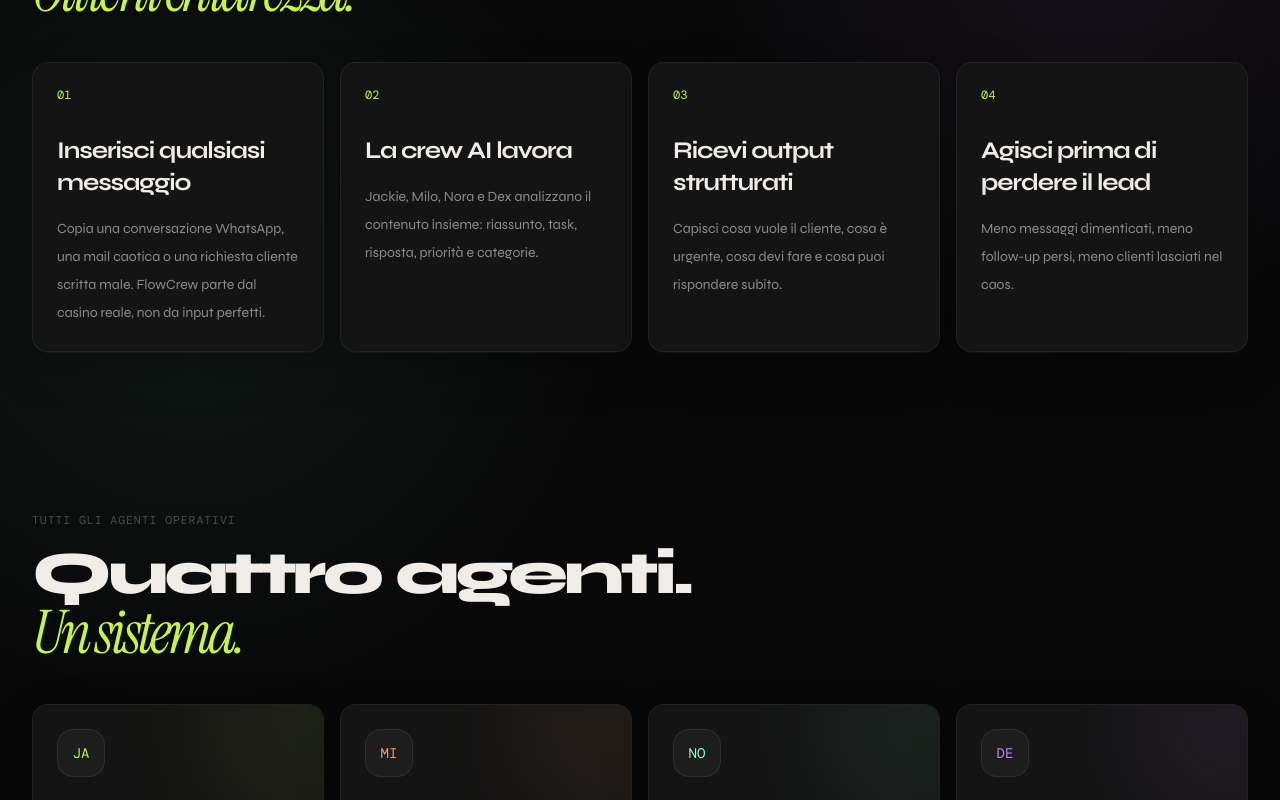
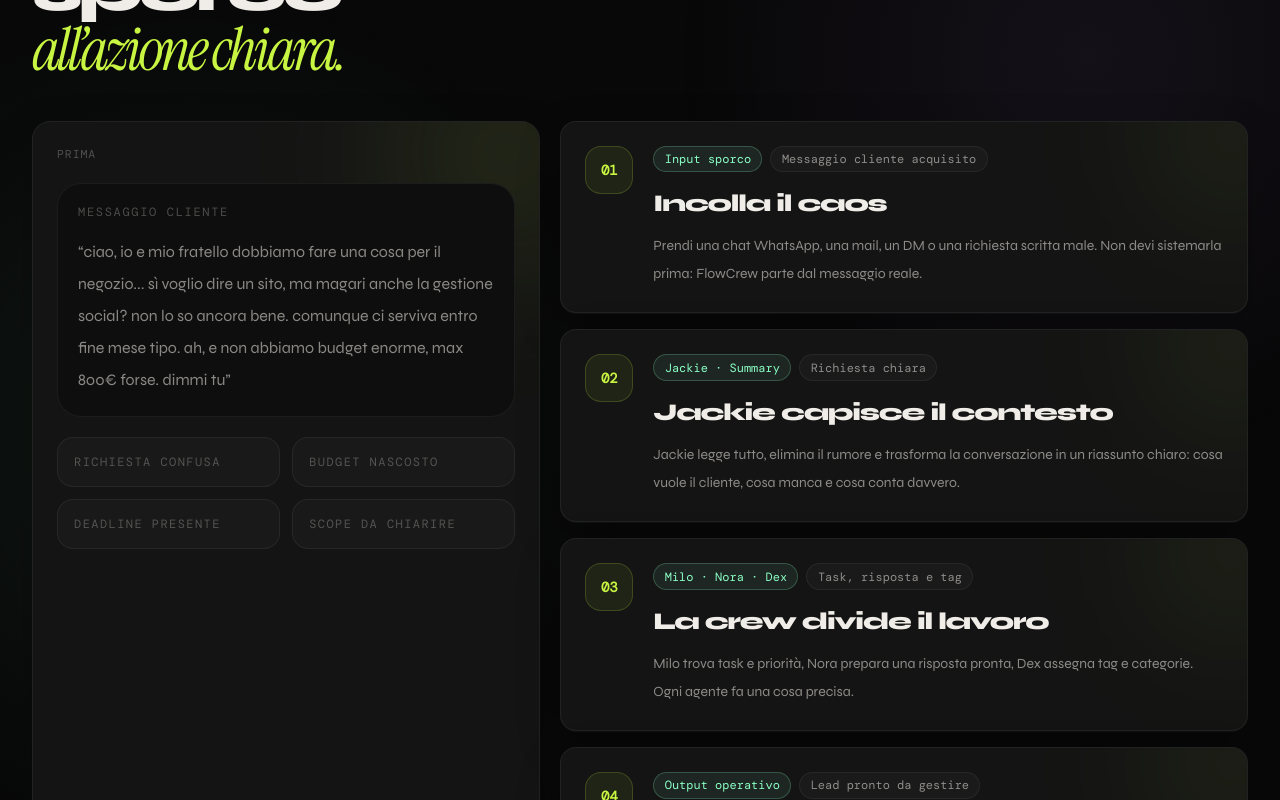
Before and after one commit to thegreendeveloperr-web/flowcrew, a Next.js app: page / in a window 1280 px wide. Shown: the part 1060-1860 px from the top of the page. Built offline with nearby package versions, Linux system fonts and the light colour scheme; a web font is replaced by a local one.

Commit message:
Improve FlowCrew homepage system explanation

```diff
--- a/app/page.tsx
+++ b/app/page.tsx
@@ -1,3 +1,4 @@
+import type { ReactNode } from "react";
 import Link from "next/link";
 import {
   ArrowRight,
@@ -23,23 +24,31 @@
 const steps = [
   {
     number: "01",
-    title: "Inserisci qualsiasi messaggio",
-    body: "Copia una conversazione WhatsApp, una mail caotica o una richiesta cliente scritta male. FlowCrew parte dal casino reale, non da input perfetti.",
+    title: "Incolla il caos",
+    agent: "Input sporco",
+    body: "Prendi una chat WhatsApp, una mail, un DM o una richiesta scritta male. Non devi sistemarla prima: FlowCrew parte dal messaggio reale.",
+    output: "Messaggio cliente acquisito",
   },
   {
     number: "02",
-    title: "La crew AI lavora",
-    body: "Jackie, Milo, Nora e Dex analizzano il contenuto insieme: riassunto, task, risposta, priorità e categorie.",
+    title: "Jackie capisce il contesto",
+    agent: "Jackie · Summary",
+    body: "Jackie legge tutto, elimina il rumore e trasforma la conversazione in un riassunto chiaro: cosa vuole il cliente, cosa manca e cosa conta davvero.",
+    output: "Richiesta chiara",
   },
   {
     number: "03",
-    title: "Ricevi output strutturati",
-    body: "Capisci cosa vuole il cliente, cosa è urgente, cosa devi fare e cosa puoi rispondere subito.",
+    title: "La crew divide il lavoro",
+    agent: "Milo · Nora · Dex",
+    body: "Milo trova task e priorità, Nora prepara una risposta pronta, Dex assegna tag e categorie. Ogni agente fa una cosa precisa.",
+    output: "Task, risposta e tag",
   },
   {
     number: "04",
-    title: "Agisci prima di perdere il lead",
-    body: "Meno messaggi dimenticati, meno follow-up persi, meno clienti lasciati nel caos.",
+    title: "Tu agisci subito",
+    agent: "Output operativo",
+    body: "Non rileggi mille messaggi e non rimandi. Hai già prossima azione, urgenza, contesto e risposta da approvare.",
+    output: "Lead pronto da gestire",
   },
 ];
 
@@ -106,7 +115,14 @@
     name: "Pro",
     price: "€19/mese",
     body: "Per freelance che vogliono usare FlowCrew ogni giorno.",
-    features: ["Analisi giornaliere", "Modelli AI migliori", "Dashboard clienti", "Tone of voice personalizzato", "Storico richieste", "Supporto prioritario"],
+    features: [
+      "Analisi giornaliere",
+      "Modelli AI migliori",
+      "Dashboard clienti",
+      "Tone of voice personalizzato",
+      "Storico richieste",
+      "Supporto prioritario",
+    ],
     cta: "Inizia con Pro",
     href: "/trial",
     featured: true,
@@ -123,13 +139,19 @@
 
 export default function Home() {
   return (
-    <main className="flow-lime-glow min-h-screen overflow-hidden bg-[var(--fc-bg)] text-[var(--fc-text)]" id="main-content" tabIndex={-1}>
+    <main
+      className="flow-lime-glow min-h-screen overflow-hidden bg-[var(--fc-bg)] text-[var(--fc-text)]"
+      id="main-content"
+      tabIndex={-1}
+    >
       <div className="pointer-events-none fixed inset-0 flow-grid-dark opacity-70" />
 
       <header className="fixed inset-x-0 top-0 z-50 border-b border-white/[0.06] bg-[#080808]/78 backdrop-blur-xl">
         <nav className="mx-auto flex max-w-7xl items-center justify-between gap-4 px-4 py-4 sm:px-6 lg:px-8">
           <Link className="flex items-center gap-3" href="/">
-            <span className="grid h-9 w-9 place-items-center rounded-lg bg-[var(--fc-accent)] text-sm font-extrabold text-[#080808]">F</span>
+            <span className="grid h-9 w-9 place-items-center rounded-lg bg-[var(--fc-accent)] text-sm font-extrabold text-[#080808]">
+              F
+            </span>
             <span className="text-lg font-bold tracking-[-0.03em]">FlowCrew</span>
           </Link>
 
@@ -140,7 +162,11 @@
               ["Demo", "#demo"],
               ["Prezzi", "#prezzi"],
             ].map(([label, href]) => (
-              <a className="text-sm font-medium text-[var(--fc-text-muted)] transition hover:text-[var(--fc-text)]" href={href} key={label}>
+              <a
+                className="text-sm font-medium text-[var(--fc-text-muted)] transition hover:text-[var(--fc-text)]"
+                href={href}
+                key={label}
+              >
                 {label}
               </a>
             ))}
@@ -174,6 +200,7 @@
             Prova un lead gratis
             <ArrowRight aria-hidden="true" className="h-5 w-5" />
           </Link>
+
           <a className="fc-button px-6 py-4 text-base" href="#demo">
             Guarda la demo
           </a>
@@ -194,33 +221,117 @@
         </div>
       </section>
 
-      <Section id="come-funziona" kicker="Come funziona" title={<>Incolla il caos.<br /><em className="flow-serif font-normal text-[var(--fc-accent)]">Ottieni chiarezza.</em></>}>
-        <div className="grid gap-4 md:grid-cols-2 xl:grid-cols-4">
+      <Section
+        id="come-funziona"
+        kicker="Come funziona"
+        title={
+          <>
+            Dal messaggio sporco
+            <br />
+            <em className="flow-serif font-normal text-[var(--fc-accent)]">all’azione chiara.</em>
+          </>
+        }
+      >
+        <div className="grid gap-5 lg:grid-cols-[0.85fr_1.15fr]">
+          <div className="fc-panel relative overflow-hidden p-5 sm:p-6">
+            <div className="pointer-events-none absolute right-[-5rem] top-[-5rem] h-56 w-56 rounded-full bg-[rgba(200,245,66,0.11)] blur-[80px]" />
+
+            <p className="fc-label">Prima</p>
+
+            <div className="relative mt-5 rounded-3xl border border-white/[0.06] bg-[#0e0e0e] p-5">
+              <p className="flow-mono mb-4 text-xs uppercase tracking-[0.14em] text-[var(--fc-text-soft)]">
+                Messaggio cliente
+              </p>
+
+              <p className="text-base leading-8 text-[var(--fc-text-muted)]">
+                “ciao, io e mio fratello dobbiamo fare una cosa per il negozio... sì voglio dire un sito,
+                ma magari anche la gestione social? non lo so ancora bene. comunque ci serviva entro fine mese tipo.
+                ah, e non abbiamo budget enorme, max 800€ forse. dimmi tu”
+              </p>
+            </div>
+
+            <div className="relative mt-5 grid gap-3 sm:grid-cols-2">
+              {["Richiesta confusa", "Budget nascosto", "Deadline presente", "Scope da chiarire"].map((item) => (
+                <div className="rounded-2xl border border-white/[0.06] bg-white/[0.025] p-4" key={item}>
+                  <p className="flow-mono text-xs uppercase tracking-[0.12em] text-[var(--fc-text-soft)]">
+                    {item}
+                  </p>
+                </div>
+              ))}
+            </div>
+          </div>
+
+          <div className="grid gap-4">
             {steps.map((step) => (
-            <article className="fc-card p-6" key={step.number}>
-              <p className="flow-mono text-xs text-[var(--fc-accent)]">{step.number}</p>
-              <h3 className="mt-8 text-2xl font-bold tracking-[-0.045em]">{step.title}</h3>
-              <p className="mt-4 text-sm leading-7 text-[var(--fc-text-muted)]">{step.body}</p>
+              <article className="fc-card group relative overflow-hidden p-5 sm:p-6" key={step.number}>
+                <div className="pointer-events-none absolute right-[-4rem] top-[-4rem] h-40 w-40 rounded-full bg-[rgba(200,245,66,0.08)] blur-[70px] transition group-hover:bg-[rgba(200,245,66,0.14)]" />
+
+                <div className="relative flex flex-col gap-5 sm:flex-row sm:items-start">
+                  <div className="flow-mono flex h-12 w-12 shrink-0 items-center justify-center rounded-2xl border border-[rgba(200,245,66,0.18)] bg-[rgba(200,245,66,0.07)] text-sm font-bold text-[var(--fc-accent)]">
+                    {step.number}
+                  </div>
+
+                  <div className="min-w-0 flex-1">
+                    <div className="flex flex-wrap items-center gap-2">
+                      <span className="fc-pill fc-pill-success">{step.agent}</span>
+                      <span className="fc-pill">{step.output}</span>
+                    </div>
+
+                    <h3 className="mt-4 text-2xl font-extrabold tracking-[-0.05em] text-[var(--fc-text)]">
+                      {step.title}
+                    </h3>
+
+                    <p className="mt-3 text-sm leading-7 text-[var(--fc-text-muted)]">
+                      {step.body}
+                    </p>
+                  </div>
+                </div>
               </article>
             ))}
           </div>
+        </div>
       </Section>
 
-      <Section id="agenti" kicker="Tutti gli agenti operativi" title={<>Quattro agenti.<br /><em className="flow-serif font-normal text-[var(--fc-accent)]">Un sistema.</em></>}>
+      <Section
+        id="agenti"
+        kicker="Tutti gli agenti operativi"
+        title={
+          <>
+            Quattro agenti.
+            <br />
+            <em className="flow-serif font-normal text-[var(--fc-accent)]">Un sistema.</em>
+          </>
+        }
+      >
         <div className="grid gap-4 md:grid-cols-2 xl:grid-cols-4">
           {agents.map((agent) => (
             <article className="fc-card relative overflow-hidden p-6" key={agent.name}>
-              <div className="absolute right-[-4rem] top-[-4rem] h-40 w-40 rounded-full blur-[70px]" style={{ background: agent.accent, opacity: 0.12 }} />
+              <div
+                className="absolute right-[-4rem] top-[-4rem] h-40 w-40 rounded-full blur-[70px]"
+                style={{ background: agent.accent, opacity: 0.12 }}
+              />
+
               <div className="relative">
-                <div className="flow-mono mb-10 flex h-12 w-12 items-center justify-center rounded-2xl border border-white/[0.08] bg-white/[0.04] text-sm" style={{ color: agent.accent }}>
+                <div
+                  className="flow-mono mb-10 flex h-12 w-12 items-center justify-center rounded-2xl border border-white/[0.08] bg-white/[0.04] text-sm"
+                  style={{ color: agent.accent }}
+                >
                   {agent.name.slice(0, 2).toUpperCase()}
                 </div>
+
                 <h3 className="text-3xl font-extrabold tracking-[-0.055em]">{agent.name}</h3>
-                <p className="mt-1 text-sm font-bold" style={{ color: agent.accent }}>{agent.role}</p>
+
+                <p className="mt-1 text-sm font-bold" style={{ color: agent.accent }}>
+                  {agent.role}
+                </p>
+
                 <p className="mt-5 text-sm leading-7 text-[var(--fc-text-muted)]">{agent.body}</p>
+
                 <div className="mt-6 flex flex-wrap gap-2">
                   {agent.tags.map((tag) => (
-                    <span className="fc-pill" key={tag}>{tag}</span>
+                    <span className="fc-pill" key={tag}>
+                      {tag}
+                    </span>
                   ))}
                 </div>
               </div>
@@ -229,10 +340,21 @@
         </div>
       </Section>
 
-      <Section id="demo" kicker="Demo" title={<>Vedi FlowCrew<br /><em className="flow-serif font-normal text-[var(--fc-accent)]">in azione.</em></>}>
+      <Section
+        id="demo"
+        kicker="Demo"
+        title={
+          <>
+            Vedi FlowCrew
+            <br />
+            <em className="flow-serif font-normal text-[var(--fc-accent)]">in azione.</em>
+          </>
+        }
+      >
         <div className="grid gap-5 lg:grid-cols-[0.85fr_1.15fr]">
           <div className="fc-panel p-5 sm:p-6">
             <p className="fc-label">Messaggio incollato</p>
+
             <div className="mt-5 rounded-3xl border border-white/[0.06] bg-[#0e0e0e] p-5 text-base leading-8 text-[var(--fc-text-muted)]">
               “ciao, io e mio fratello dobbiamo fare una cosa per il negozio... sì voglio dire un sito, ma magari anche la gestione social? non lo so ancora bene. comunque ci serviva entro fine mese tipo. ah, e non abbiamo budget enorme, max 800€ forse. dimmi tu”
             </div>
@@ -240,7 +362,8 @@
 
           <div className="grid gap-4">
             <OutputCard badge="Urgente" title="Cosa vuole il cliente" icon={<Zap className="h-4 w-4" />}>
-              Sito web per negozio, con possibile gestione social. Scadenza entro fine mese. Budget massimo indicativo: 800€. Lead da qualificare subito.
+              Sito web per negozio, con possibile gestione social. Scadenza entro fine mese. Budget massimo indicativo:
+              800€. Lead da qualificare subito.
             </OutputCard>
 
             <OutputCard badge="Task - Milo" title="Prossimi passi" icon={<ClipboardList className="h-4 w-4" />}>
@@ -260,13 +383,17 @@
             </OutputCard>
 
             <OutputCard badge="Risposta - Nora" title="Messaggio pronto" icon={<MessageSquareText className="h-4 w-4" />}>
-              Ciao! Certo, possiamo parlarne. Per capire meglio: il sito deve essere solo vetrina o deve anche vendere online? E per i social pensavate a una gestione mensile o solo a un setup iniziale? Con queste info ti preparo una proposta chiara entro domani.
+              Ciao! Certo, possiamo parlarne. Per capire meglio: il sito deve essere solo vetrina o deve anche vendere
+              online? E per i social pensavate a una gestione mensile o solo a un setup iniziale? Con queste info ti
+              preparo una proposta chiara entro domani.
             </OutputCard>
 
             <OutputCard badge="Tags - Dex" title="Classificazione" icon={<Tags className="h-4 w-4" />}>
               <div className="flex flex-wrap gap-2">
                 {["lead-caldo", "sito-web", "social-tbd", "scadenza-urgente", "budget-limitato"].map((tag) => (
-                  <span className="fc-pill" key={tag}>{tag}</span>
+                  <span className="fc-pill" key={tag}>
+                    {tag}
+                  </span>
                 ))}
               </div>
             </OutputCard>
@@ -274,7 +401,16 @@
         </div>
       </Section>
 
-      <Section kicker="Sistema" title={<>Non solo AI.<br /><em className="flow-serif font-normal text-[var(--fc-accent)]">Un sistema.</em></>}>
+      <Section
+        kicker="Sistema"
+        title={
+          <>
+            Non solo AI.
+            <br />
+            <em className="flow-serif font-normal text-[var(--fc-accent)]">Un sistema.</em>
+          </>
+        }
+      >
         <div className="grid gap-4 md:grid-cols-2">
           {features.map((feature) => (
             <article className="fc-card p-6" key={feature.title}>
@@ -285,16 +421,33 @@
         </div>
       </Section>
 
-      <Section id="prezzi" kicker="Prezzi" title={<>Semplice.<br /><em className="flow-serif font-normal text-[var(--fc-accent)]">Come deve essere.</em></>}>
+      <Section
+        id="prezzi"
+        kicker="Prezzi"
+        title={
+          <>
+            Semplice.
+            <br />
+            <em className="flow-serif font-normal text-[var(--fc-accent)]">Come deve essere.</em>
+          </>
+        }
+      >
         <div className="grid gap-4 lg:grid-cols-3">
           {plans.map((plan) => (
-            <article className={`fc-card p-6 ${plan.featured ? "border-[rgba(200,245,66,0.3)] shadow-[0_0_70px_rgba(200,245,66,0.08)]" : ""}`} key={plan.name}>
+            <article
+              className={`fc-card p-6 ${
+                plan.featured ? "border-[rgba(200,245,66,0.3)] shadow-[0_0_70px_rgba(200,245,66,0.08)]" : ""
+              }`}
+              key={plan.name}
+            >
               <div className="flex items-start justify-between gap-4">
                 <h3 className="text-2xl font-extrabold tracking-[-0.045em]">{plan.name}</h3>
                 {plan.featured ? <span className="fc-pill fc-pill-success">Popular</span> : null}
               </div>
+
               <p className="mt-6 text-4xl font-extrabold tracking-[-0.06em]">{plan.price}</p>
               <p className="mt-3 text-sm leading-6 text-[var(--fc-text-muted)]">{plan.body}</p>
+
               <ul className="mt-6 space-y-3">
                 {plan.features.map((feature) => (
                   <li className="flex gap-2 text-sm text-[var(--fc-text-muted)]" key={feature}>
@@ -303,9 +456,16 @@
                   </li>
                 ))}
               </ul>
+
+              {plan.href.startsWith("mailto:") ? (
+                <a className={`fc-button mt-8 w-full ${plan.featured ? "fc-button-primary" : ""}`} href={plan.href}>
+                  {plan.cta}
+                </a>
+              ) : (
                 <Link className={`fc-button mt-8 w-full ${plan.featured ? "fc-button-primary" : ""}`} href={plan.href}>
                   {plan.cta}
                 </Link>
+              )}
             </article>
           ))}
         </div>
@@ -317,12 +477,15 @@
             Il tuo team AI <br />
             <em className="flow-serif font-normal text-[var(--fc-accent)]">è già pronto.</em>
           </h2>
+
           <p className="mx-auto mt-6 max-w-2xl text-base leading-7 text-[var(--fc-text-muted)]">
             Inizia con un lead gratuito. Nessuna carta di credito. Nessuna configurazione complicata.
           </p>
+
           <Link className="fc-button fc-button-primary mt-8 px-7 py-4 text-base" href="/trial">
             Prova FlowCrew gratis
           </Link>
+
           <p className="flow-mono mt-5 text-xs uppercase tracking-[0.12em] text-[var(--fc-text-soft)]">
             1 lead gratis · Nessuna carta di credito · Output immediato
           </p>
@@ -332,13 +495,22 @@
       <footer className="relative z-10 border-t border-white/[0.06] px-4 py-8 sm:px-6 lg:px-8">
         <div className="mx-auto flex max-w-7xl flex-col items-center justify-between gap-4 text-center sm:flex-row sm:text-left">
           <Link className="flex items-center gap-3" href="/">
-            <span className="grid h-8 w-8 place-items-center rounded-lg bg-[var(--fc-accent)] text-xs font-extrabold text-[#080808]">F</span>
+            <span className="grid h-8 w-8 place-items-center rounded-lg bg-[var(--fc-accent)] text-xs font-extrabold text-[#080808]">
+              F
+            </span>
             <span className="font-bold">FlowCrew</span>
           </Link>
+
           <div className="flex flex-wrap items-center justify-center gap-x-5 gap-y-2 text-sm text-[var(--fc-text-muted)]">
-            <Link className="transition hover:text-[var(--fc-text)]" href="/privacy">Privacy</Link>
-            <Link className="transition hover:text-[var(--fc-text)]" href="/terms">Termini</Link>
-            <a className="transition hover:text-[var(--fc-text)]" href="mailto:hello@flowcrew.ai">Contatti</a>
+            <Link className="transition hover:text-[var(--fc-text)]" href="/privacy">
+              Privacy
+            </Link>
+            <Link className="transition hover:text-[var(--fc-text)]" href="/terms">
+              Termini
+            </Link>
+            <a className="transition hover:text-[var(--fc-text)]" href="mailto:hello@flowcrew.ai">
+              Contatti
+            </a>
             <span>© 2026 FlowCrew</span>
           </div>
         </div>
@@ -355,8 +527,8 @@
 }: {
   id?: string;
   kicker: string;
-  title: React.ReactNode;
-  children: React.ReactNode;
+  title: ReactNode;
+  children: ReactNode;
 }) {
   return (
     <section className="relative z-10 px-4 py-20 sm:px-6 lg:px-8" id={id}>
@@ -367,6 +539,7 @@
             {title}
           </h2>
         </div>
+
         {children}
       </div>
     </section>
@@ -381,8 +554,8 @@
 }: {
   badge: string;
   title: string;
-  icon: React.ReactNode;
-  children: React.ReactNode;
+  icon: ReactNode;
+  children: ReactNode;
 }) {
   return (
     <article className="fc-card p-5">
@@ -390,7 +563,9 @@
         <span className="fc-pill fc-pill-success">{badge}</span>
         <span className="text-[var(--fc-accent)]">{icon}</span>
       </div>
+
       <h3 className="mt-4 text-2xl font-bold tracking-[-0.045em]">{title}</h3>
+
       <div className="mt-3 text-sm leading-7 text-[var(--fc-text-muted)]">{children}</div>
     </article>
   );
```
Lines whose indentation alone changed are shown as unchanged.
